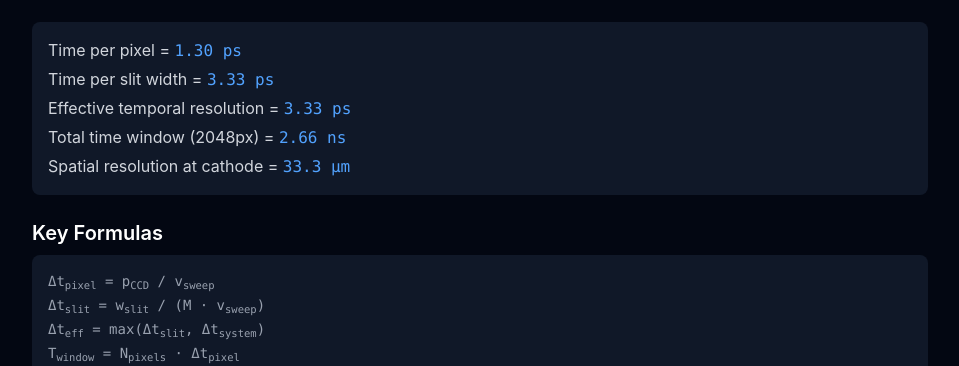
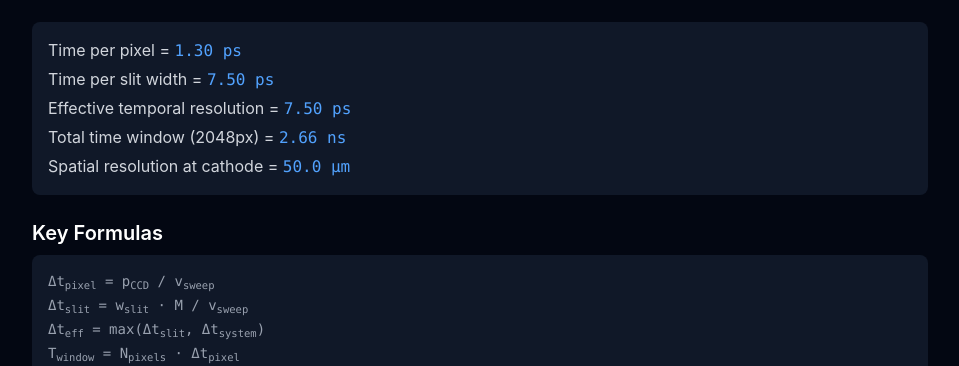
Before and after one commit to Lazfiz/photonics-calculators, a Next.js app: page /detectors/streak-camera in a window 1280 px wide. Shown: the part 530-896 px from the top of the page, without its empty margins (160-1119 px from the left). Built offline with nearby package versions, Linux system fonts and the light colour scheme; no server answers.

Commit message:
fix(streak-camera): slit time res should multiply by magnification (image on CCD = slit*M), fix spatialRes (#329/524)

```diff
--- a/src/app/detectors/streak-camera/page-client.tsx
+++ b/src/app/detectors/streak-camera/page-client.tsx
@@ -16,18 +16,18 @@ export default function StreakCameraPage() {
 
   const results = useMemo(() => {
     const timePerPixel = (ccdPixelSize / (sweepSpeed * 1e3)) * 1e3; // ps per pixel: µm / (mm/ns) = ns → ps
-    const timePerSlit = (slitWidth / magnification) / (sweepSpeed * 1e3) * 1e3; // ps
+    const timePerSlit = (slitWidth * magnification) / (sweepSpeed * 1e3) * 1e3; // ps (slit image on CCD = slitWidth * M)
     const effectiveTimeRes = Math.max(temporalResolution, timePerSlit);
     const totalTimeWindow = 2048 * timePerPixel; // ps (assuming 2048 pixels)
-    const spatialRes = slitWidth / magnification; // µm at photocathode
+    const spatialRes = slitWidth; // µm at photocathode (slit is at cathode)
     return { timePerPixel, timePerSlit, effectiveTimeRes, totalTimeWindow, spatialRes };
   }, [sweepSpeed, slitWidth, magnification, ccdPixelSize, temporalResolution, dynamicRange]);
 
   const chartData = useMemo(() => {
     const speeds = Array.from({ length: 100 }, (_, i) => 1 + i * 0.5);
     const tpp = speeds.map(s => (ccdPixelSize / (s * 1e3)) * 1e3);
-    const tps = speeds.map(s => (slitWidth / magnification) / (s * 1e3) * 1e3);
-    const eff = speeds.map(s => Math.max(temporalResolution, (slitWidth / magnification) / (s * 1e3) * 1e3));
+    const tps = speeds.map(s => (slitWidth * magnification) / (s * 1e3) * 1e3);
+    const eff = speeds.map(s => Math.max(temporalResolution, (slitWidth * magnification) / (s * 1e3) * 1e3));
     const window = speeds.map(s => 2048 * (ccdPixelSize / (s * 1e3)) * 1e3);
     return [
       { x: speeds, y: tpp, type: "scatter", mode: "lines", name: "Time/pixel (ps)", line: { color: "#60a5fa" } },
@@ -59,7 +59,7 @@ export default function StreakCameraPage() {
       <h2 className="text-xl font-semibold mb-2">Key Formulas</h2>
       <div className="bg-gray-900 rounded-lg p-4 mb-6 space-y-1 text-sm font-mono text-gray-400">
         <p>Δt<sub>pixel</sub> = p<sub>CCD</sub> / v<sub>sweep</sub></p>
-        <p>Δt<sub>slit</sub> = w<sub>slit</sub> / (M · v<sub>sweep</sub>)</p>
+        <p>Δt<sub>slit</sub> = w<sub>slit</sub> · M / v<sub>sweep</sub></p>
         <p>Δt<sub>eff</sub> = max(Δt<sub>slit</sub>, Δt<sub>system</sub>)</p>
         <p>T<sub>window</sub> = N<sub>pixels</sub> · Δt<sub>pixel</sub></p>
       </div>
```
